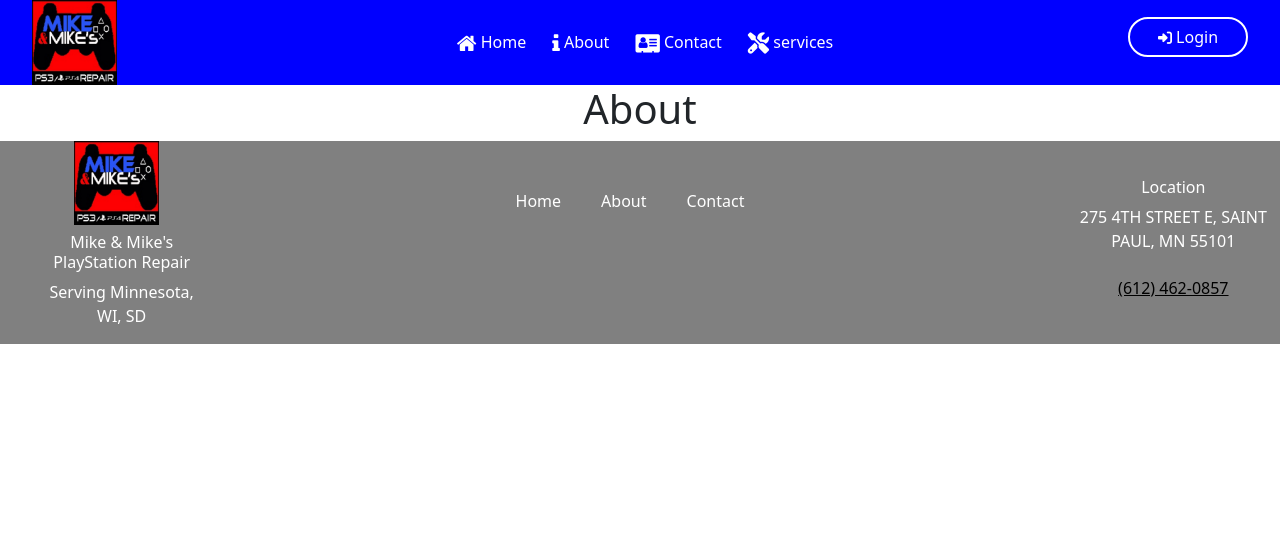
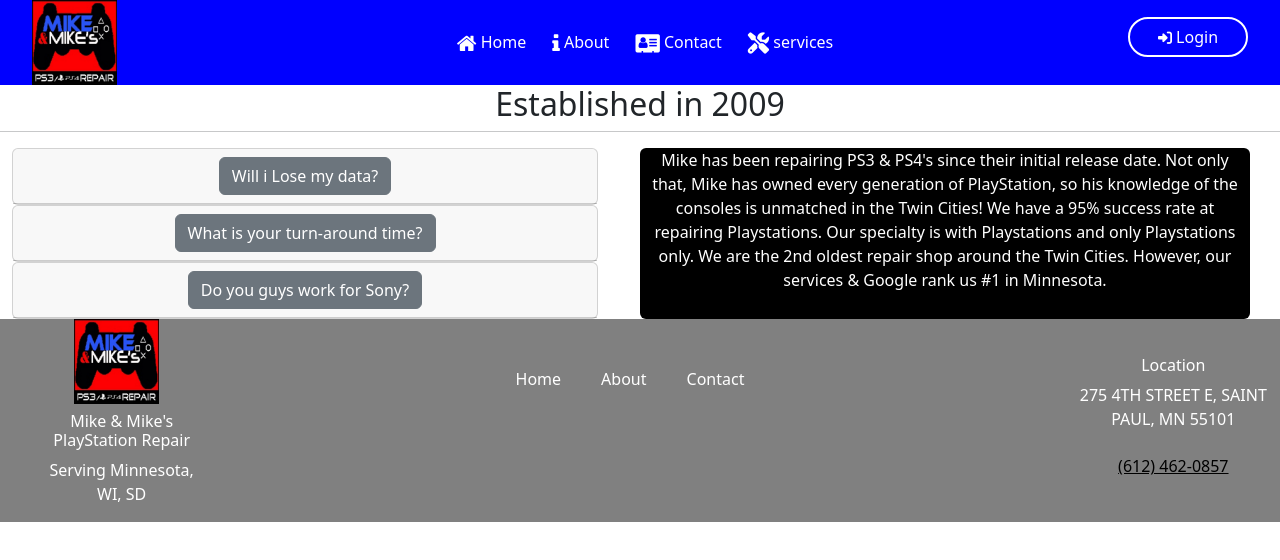
Before and after one commit to ninetailedcoder/mikes-playstation-repair, a React (Create React App) app: page /about in a window 1280 px wide. Shown: the top 560 px of the page. Built offline with nearby package versions, Linux system fonts and the light colour scheme; no server answers.

Commit message:
about pages contents & accordian.js component

```diff
--- /dev/null
+++ b/src/components/accordiancards.js
@@ -0,0 +1,58 @@
+import React, { Component } from "react";
+import { Accordion, Card, CardBody, CardHeader, Button } from "reactstrap";
+
+class AccordionCards extends Component {
+  state = {
+    activeCard: null,
+  };
+
+  handleClick = (key) => {
+    this.setState({ activeCard: key });
+  };
+
+  render() {
+    const cards = [
+      {
+        key: "1",
+        title: "Will i Lose my data?",
+        content: "Only if your system settings need to be reset OR your hard drive is at fault. We will always bring this to your attention before moving forward with any repairs.",
+      },
+      {
+        key: "2",
+        title: "What is your turn-around time?",
+        content: "If parts need to be ordered, the wait may  need to be an additional 5-7 business days",
+      },
+      {
+        key: "3",
+        title: "Do you guys work for Sony?",
+        content: "We ARE NOT affiliated with SONY in any way. We offer these services as our own entity, which is Mike's PS3/PS4 Repair.",
+      },
+    ];
+
+    return (
+      <div>
+        {cards.map((card) => (
+          <Accordion key={card.key}>
+            <Card>
+              <CardHeader>
+                <Button
+                  variant="link"
+                  onClick={() => this.handleClick(card.key)}
+                >
+                  {card.title}
+                </Button>
+              </CardHeader>
+              <CardBody
+                hidden={card.key !== this.state.activeCard}
+              >
+                {card.content}
+              </CardBody>
+            </Card>
+          </Accordion>
+        ))}
+      </div>
+    );
+  }
+}
+
+export default AccordionCards;
--- a/src/pages/about.js
+++ b/src/pages/about.js
@@ -1,6 +1,7 @@
-import { Container, Row } from "reactstrap";
+import { Container, Row,Col } from "reactstrap";
 import Header from "../components/Header";
 import Footer from "../components/Footer";
+import AccordionCards from "../components/accordiancards";
 
 const About= () => {
     return (
@@ -9,7 +10,21 @@ const About= () => {
                 <Header />
             </Row>
             <Row>
-                <h1>About</h1>
+                <h2>Established in 2009</h2>
+                <hr />
+            </Row>
+            <Row>
+                <Col>
+                    <AccordionCards />
+                </Col>
+                <Col style={{backgroundColor: "black",margin: '0px 30px'}} className="text-white rounded">
+                    <p>
+                    Mike has been repairing PS3 & PS4's since their initial release date. Not
+                    only that, Mike has owned every generation of PlayStation, so his
+                    knowledge of the consoles is unmatched in the Twin Cities!
+                    We have a 95% success rate at repairing Playstations. Our specialty is with Playstations and only Playstations only. We are the 2nd oldest repair shop around the Twin Cities. However, our services & Google rank us #1 in Minnesota.
+                    </p>
+                </Col>
             </Row>
             <Row>
                 <Footer />
--- a/src/pages/home.js
+++ b/src/pages/home.js
@@ -46,9 +46,7 @@ const Home = () => {
         <Col lg={6} className="d-flex flex-column text-start funfact">
           <h2>Repairs while you wait!</h2>
           <p>
-            Mike has been repairing PS3 & PS4's since their initial release date. Not
-            only that, Mike has owned every generation of PlayStation, <b>so his
-            knowledge of the consoles is unmatched in the Twin Cities!</b>
+            Where else can you go and have your system repaired while you wait? <b>99% of our services are done while you wait, watch, & learn very important details about your beloved Playstation 3.</b>
           </p>
           <div className="d-flex justify-content-start">
             <button className='btn btn-secondary btn-md service-button btn-outline-dark text-black rounded-pill px-4 bg-transparent' style={{ border: '2px solid black', width: '120px' }}>services</button>
```
Also changed, not shown: 1 other file (tests, documents, lock files or other folders).
